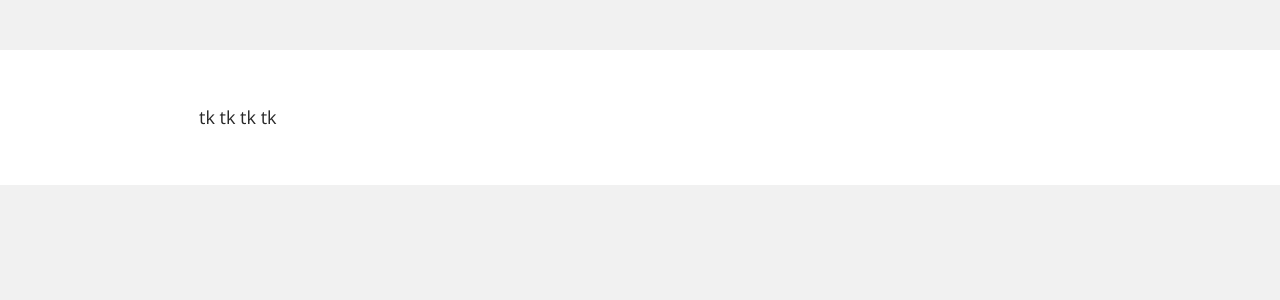
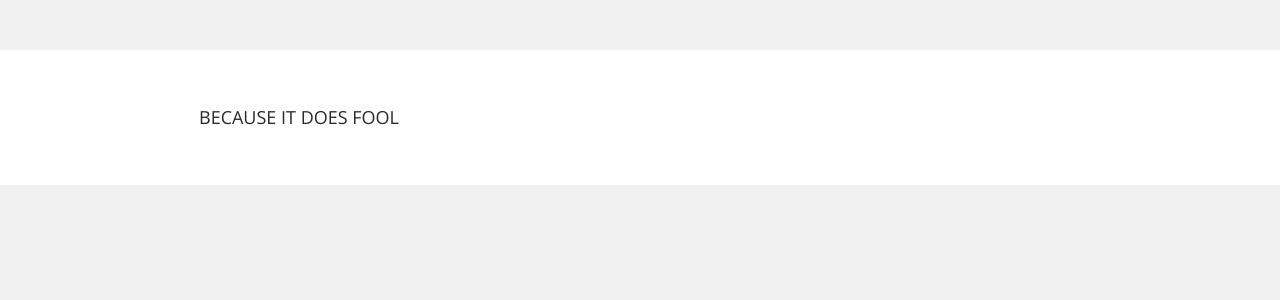
Before and after one commit to voxmedia/accessibility, a Jekyll site: the page built from index.html, in a window 1280 px wide and 900 px high, scrolled down 3077 px. Shown: the part 155-455 px from the top of the window. Built offline with Jekyll 4.4.1, drawn with Linux system fonts in a browser that asks for light colours.

Commit message:
add important content

```diff
--- a/_posts/2016-07-15-why.markdown
+++ b/_posts/2016-07-15-why.markdown
@@ -5,4 +5,4 @@ date:   2016-07-11
 categories:  why
 ---
 
-tk tk tk tk
+BECAUSE IT DOES FOOL
```
